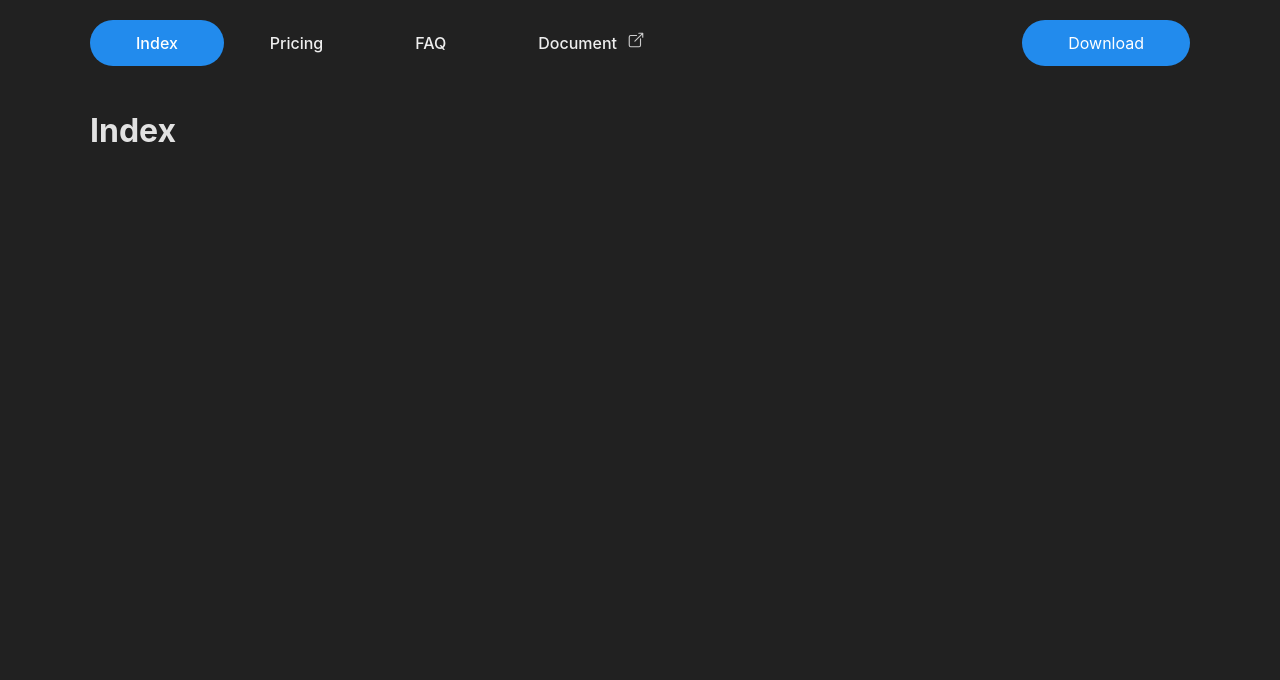
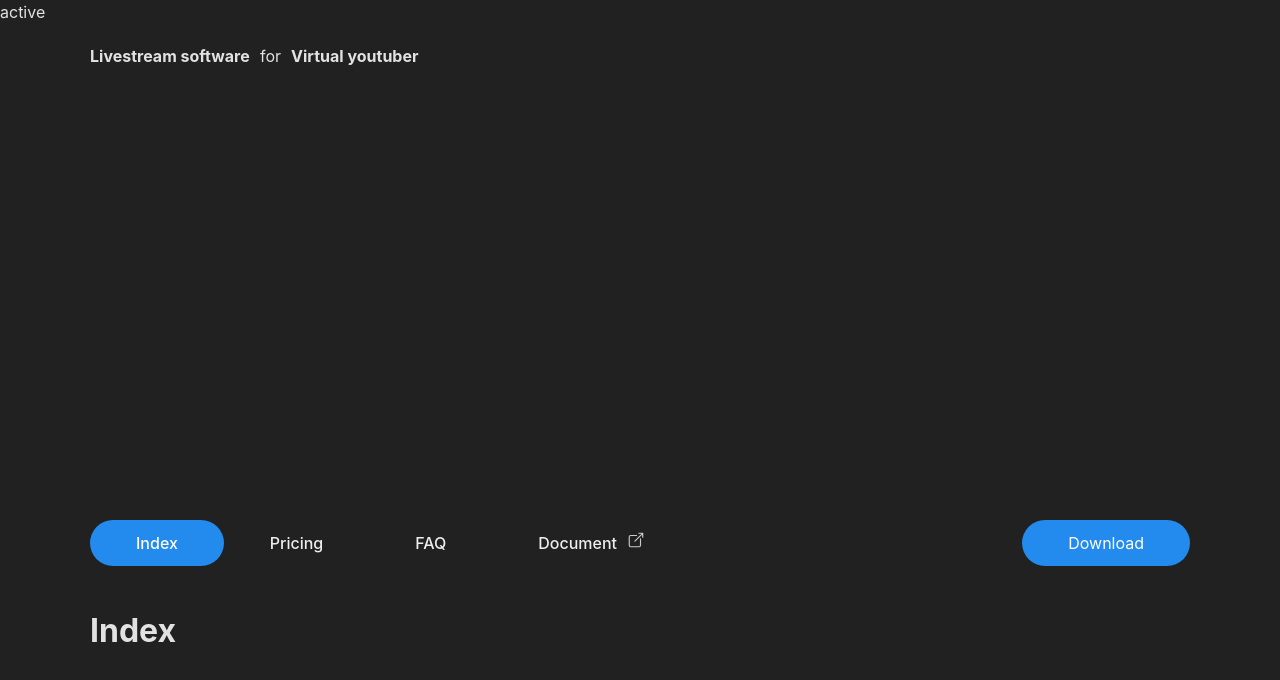
Before and after one commit to Nekotora/warudo-offical, a React (Vite) app: page / in a window 1280 px wide. Shown: the top 680 px of the page. Built offline with nearby package versions, Linux system fonts and the light colour scheme.

Commit message:
add header

```diff
--- a/src/App.tsx
+++ b/src/App.tsx
@@ -2,10 +2,12 @@ import { useState } from 'react'
 import reactLogo from './assets/react.svg'
 import { Outlet } from 'react-router-dom'
 import { SiteNav } from './components/nav'
+import { SiteHeader } from './components/header'
 
 function App() {
   return (
     <div className="app-main warudo-main">
+      <SiteHeader />
       <SiteNav />
       <Outlet />
     </div>
--- /dev/null
+++ b/src/components/header.tsx
@@ -0,0 +1,89 @@
+import { useEffect, useRef, useState } from "react";
+import { useTranslation } from "react-i18next";
+import { useLocation } from "react-router-dom";
+import { getRandom } from "../helper/helper";
+
+export function SiteHeader() {
+  const location = useLocation();
+  const { t, i18n } = useTranslation();
+  let isActive = false;
+
+  if(location.pathname == '' || location.pathname == '/') {
+    isActive = true;
+  }
+
+  const [text, setText] = useState([
+    ['...', '...'], // next one
+    ['...', '...'] // last one
+  ]);
+  const [timer, setTimer] = useState<number | null>(null);
+  const text1BoxRef = useRef<any>(null);
+  const text2BoxRef = useRef<any>(null);
+  const text1Ref = useRef<any>(null);
+  const text2Ref = useRef<any>(null);
+
+  const text1 = [
+    t('sloganText1.Livestream software'),
+    t('sloganText1.3D animation engine')
+  ];
+  const text2 = [
+    t('sloganText2.Avatars'),
+    t('sloganText2.Virtual youtuber'),
+    t('sloganText2.Motion capture'),
+    t('sloganText2.Broad casting')
+  ];
+
+  useEffect(() => {
+    if(timer) return;
+    const t = setInterval(() => {
+      setText((text) => {
+        return [
+          [
+            text1[getRandom(0, text1.length-1)],
+            text2[getRandom(0, text2.length-1)]
+          ],
+          text[0]
+        ]
+      });
+      const replay = (el) => {
+        el.className = 'text-item';
+        let name = el.getAttribute('data-animate');
+        window.requestAnimationFrame(function(time) {
+          window.requestAnimationFrame(function(time) {
+            el.className = name;
+          });
+        });
+      }
+      console.log(text1BoxRef.current.children);
+      Array.from(text1BoxRef.current.children).forEach(replay);
+      Array.from(text2BoxRef.current.children).forEach(replay);
+    }, 1000)
+    setTimer(t);
+
+  }, []);
+
+  useEffect(() => {
+    if(!text1BoxRef.current || !text1Ref.current || !text2BoxRef.current || !text2Ref.current) return;
+    text1BoxRef.current.style.width = text1Ref.current.offsetWidth + 'px';
+    text2BoxRef.current.style.width = text2Ref.current.offsetWidth + 'px';
+  }, [text])
+
+  return (
+    <div className={`site-header ${isActive ? 'active' : ''}`}>
+      <div className="">{isActive ? 'active' : ''}</div>
+      <div className="container">
+        <div className="slogan">
+          <span className="text-box" ref={text1BoxRef}>
+            <b className={`animate-exiting`} data-animate='animate-exiting'>{text[0][0]}</b>
+            <b className={`animate-entering`} data-animate='animate-entering' ref={text1Ref}>{text[1][0]}</b>
+          </span>
+          <span className="dot">for</span>
+          <span className="text-box" ref={text2BoxRef}>
+            <b className={`animate-exiting`} data-animate='animate-exiting'>{text[0][1]}</b>
+            <b className={`animate-entering`} data-animate='animate-entering' ref={text2Ref}>{text[1][1]}</b>
+          </span>
+        </div>
+      </div>
+    </div>
+  );
+}
--- /dev/null
+++ b/src/helper/helper.ts
@@ -0,0 +1,4 @@
+export function getRandom (n: number, m: number) {
+  var num = Math.floor(Math.random() * (m - n + 1) + n)
+  return num
+}
--- a/src/i18n/i18n.ts
+++ b/src/i18n/i18n.ts
@@ -14,6 +14,16 @@ const resources = {
         "faq": "FAQ",
         "document": "Document",
         "download": "Download",
+      },
+      sloganText1: {
+        "Livestream software": "Livestream software",
+        "3D animation engine": "3D animation engine",
+      },
+      sloganText2: {
+        "Avatars": "Avatars",
+        "Virtual youtuber": "Virtual youtuber",
+        "Motion capture": "Motion capture",
+        "Broad casting": "Broad casting",
       }
     }
   },
--- a/src/styles/index.scss
+++ b/src/styles/index.scss
@@ -30,6 +30,66 @@ body {
 .container{
   width: 1100px;
   margin: 0 auto;
+}
+
+.site-header{
+  height: 100px;
+  transition: .3s all;
+  &.active{
+    height: 500px;
+  }
+
+  .slogan{
+    display: flex;
+
+    margin: 20px 0;
+    span{
+      display: inline-block;
+      position: relative;
+      b{
+        display: inline-block;
+        white-space: nowrap;
+        position: absolute;
+        top: 0;
+        bottom: 0;
+      }
+    }
+    .text-box{
+      transition: .3s all;
+    }
+    .dot{
+      padding: 0 10px;
+    }
+    .animate-exiting{
+      animation: textExiting .3s ease-in-out forwards;
+    }
+    .animate-entering{
+      animation: textEntering .3s ease-in-out forwards;
+    }
+  }
+
+  @keyframes textExiting {
+    from {
+      transform: translateY(0px);
+      opacity: 1;
+    }
+
+    to {
+      transform: translateY(10px);
+      opacity: 0;
+    }
+  }
+  @keyframes textEntering {
+    from {
+      transform: translateY(-10px);
+      opacity: 0;
+    }
+
+    to {
+      transform: translateY(0px);
+      opacity: 1;
+    }
+  }
 }
 
 .site-nav{
```
Also changed, not shown: src/components/nav.tsx (indentation only).
